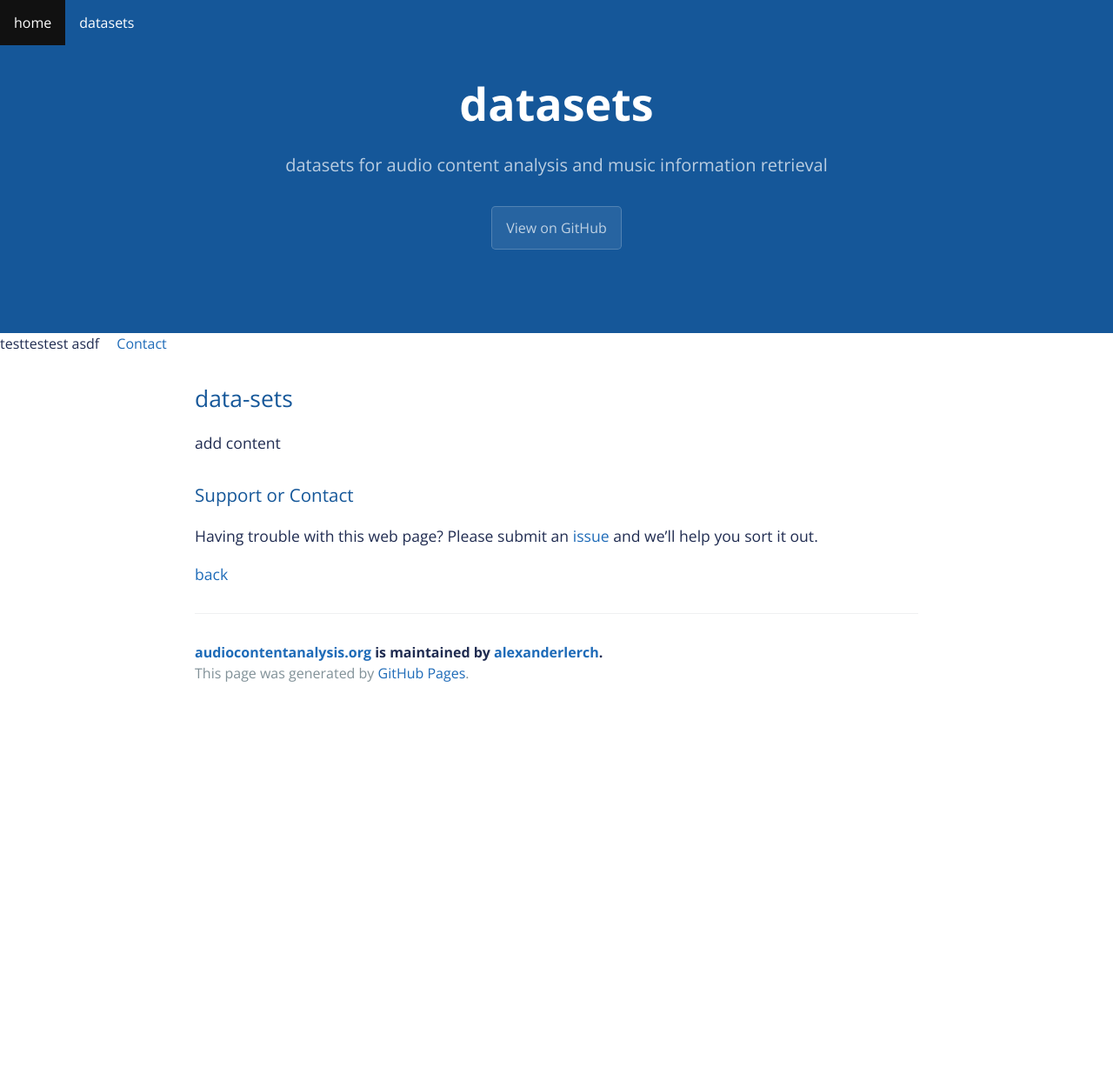
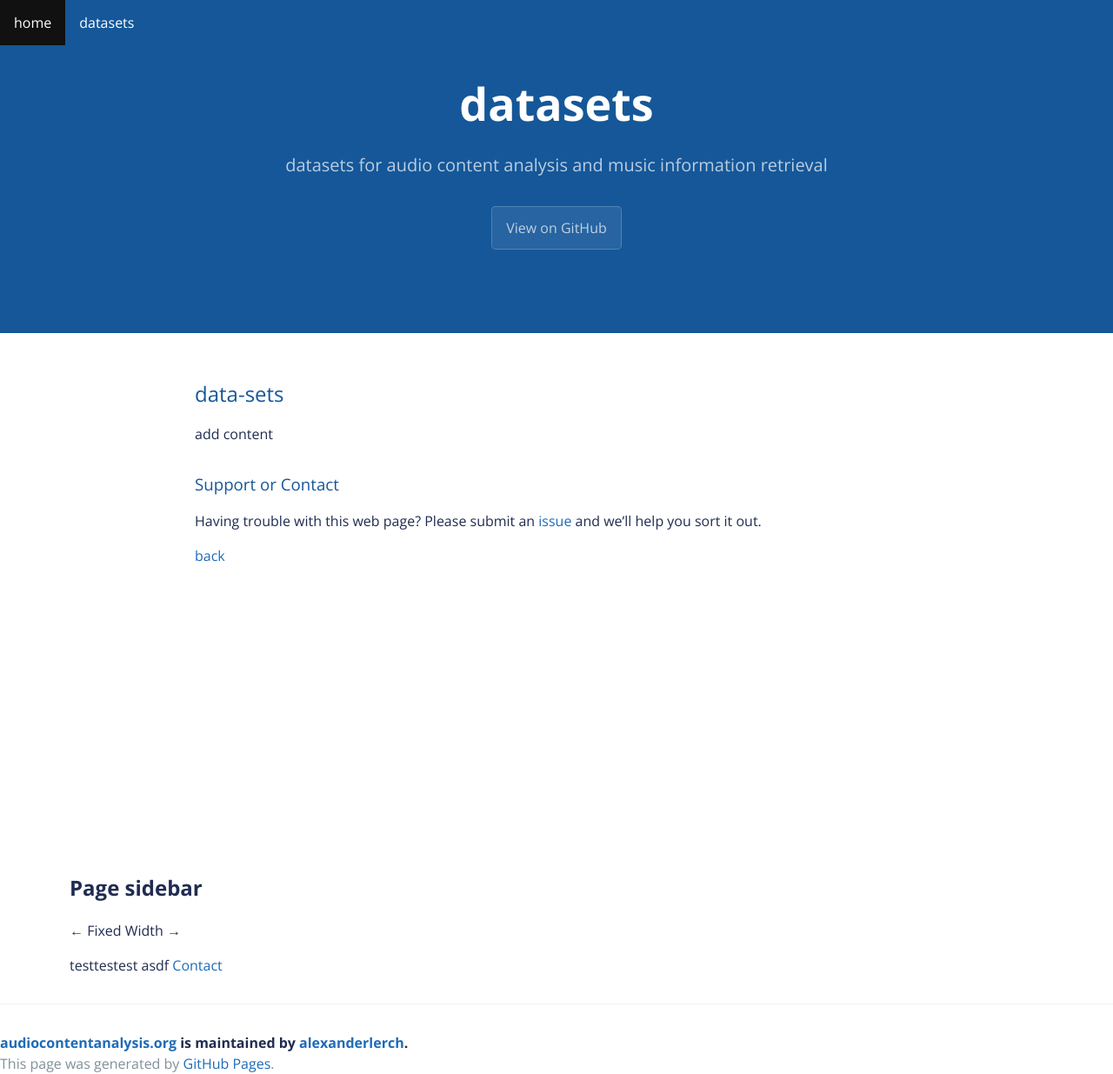
Before and after one commit to alexanderlerch/audiocontentanalysis.org, a Jekyll site: the page built from datasets.md, in a window 1280 px wide and 1235 px high. Shown: the whole window at 87% size. Built offline with Jekyll 4.4.1, drawn with Linux system fonts in a browser that asks for light colours.

Commit message:
sidebar and nav bar tests

```diff
--- a/_includes/head-custom.html
+++ b/_includes/head-custom.html
@@ -1,8 +1,8 @@
 <!-- start custom head snippets, customize with your own _includes/head-custom.html file -->
 <nav class="main-nav">
   <ul>
-	<li {% if page.url contains '/home' %}class="active"{% endif %}><a href="/home">home</a></li>
-	<li {% if page.url contains '/datasets' %}class="active"{% endif %}><a href="/datasets">datasets</a></li>
+	<li {% if page.url contains 'index' %}class="active"{% endif %}><a href="index.html">home</a></li>
+	<li {% if page.url contains 'datasets' %}class="active"{% endif %}><a href="/datasets">datasets</a></li>
 <!--     {% assign navigation_pages = site.html_pages | sort: 'navigation_weight' %}
     {% for p in navigation_pages %}
       {% if p.navigation_weight %}
--- a/_layouts/default.html
+++ b/_layouts/default.html
@@ -27,15 +27,24 @@
       {% endif %}
     </header>
 
-	<!-- Side navigation -->
+  <div class="wrapper">
+    <div class="content-wrapper">
+<!--       <div class="content">
+        <h1>Content</h1>
+        <p>&larr; Responsive Width &rarr;</p>
+      </div>
+ -->
+		<main id="content" class="main-content" role="main">
+		  {{ content }}
+		</main>
+	</div>
     <div class="sidenav">
-
+      <h2>Page sidebar</h2>
+      <p>&larr; Fixed Width &rarr;</p>
 	  testtestest asdf
 	  <a href="#">Contact</a>
     </div>
-
-    <main id="content" class="main-content" role="main">
-      {{ content }}
+  </div>
 
   <footer class="site-footer">
 	{% if site.github.is_project_page %}
@@ -43,6 +52,5 @@
 	{% endif %}
 	<span class="site-footer-credits">This page was generated by <a href="https://pages.github.com">GitHub Pages</a>.</span>
   </footer>
-    </main>
   </body>
 </html>
--- a/_sass/custom.scss
+++ b/_sass/custom.scss
@@ -34,29 +34,37 @@ a.active {
 
 
 .side-nav {
-  width: 160px; /* Set the width of the sidebar */
-  position: fixed; /* Fixed Sidebar (stay in place on scroll) */
-  z-index: 1; /* Stay on top */
-  top: 0; /* Stay at the top */
-  right: 0;
-  background-color: #111; /* Black */
-  overflow-x: hidden; /* Disable horizontal scroll */
-  padding-top: 20px;
+  position: relative;
+  width: 320px;
+  margin-left: -320px;
+  float: right;
+  overflow: hidden;
+  background: #2c3e50;
+  background: rgba(44,62,80, 0.4);
+  color: #eee;
+  min-height: 600px;
 }
 
-/* The navigation menu links */
-.sidenav a {
-  padding: 6px 8px 6px 16px;
+.wrapper {
+  max-width: 1160px;
+  margin: 0 auto;
+  position: relative;
+  padding: 0 20px;
+  min-height: 600px;
 }
 
-/* Style page content */
-.main {
-  margin-left: 160px; /* Same as the width of the sidebar */
-  padding: 6px 10px;
+.content-wrapper {
+  float: left;
+  width: 100%;
 }
 
-/* On smaller screens, where height is less than 450px, change the style of the sidebar (less padding and a smaller font size) */
-@media screen and (max-height: 450px) {
-  .sidenav {padding-top: 15px;}
-  .sidenav a {font-size: 10px;}
+
+
+@media only screen and (max-width: 768px) {
+  .side-nav {
+    display: none;
+  }
+  .main-content {
+    margin-right: 0;
+  }
 }
--- a/_sass/jekyll-theme-cayman.scss
+++ b/_sass/jekyll-theme-cayman.scss
@@ -171,18 +171,22 @@ a {
     max-width: 64rem;
     padding: 2rem 6rem;
     margin: 0 auto;
-    font-size: 1.1rem;
+    font-size: 1rem;
   }
 
   @include medium {
-    padding: 2rem 4rem;
-    font-size: 1.1rem;
+    padding: 2rem 6rem;
+    font-size: 1rem;
   }
 
   @include small {
     padding: 2rem 1rem;
     font-size: 1rem;
   }
+  margin-right: 320px;
+  clear: both;
+  overflow: auto;
+  min-height: 600px;
 
   kbd {
     background-color: #fafbfc;
```
Lines whose indentation alone changed are shown as unchanged.
